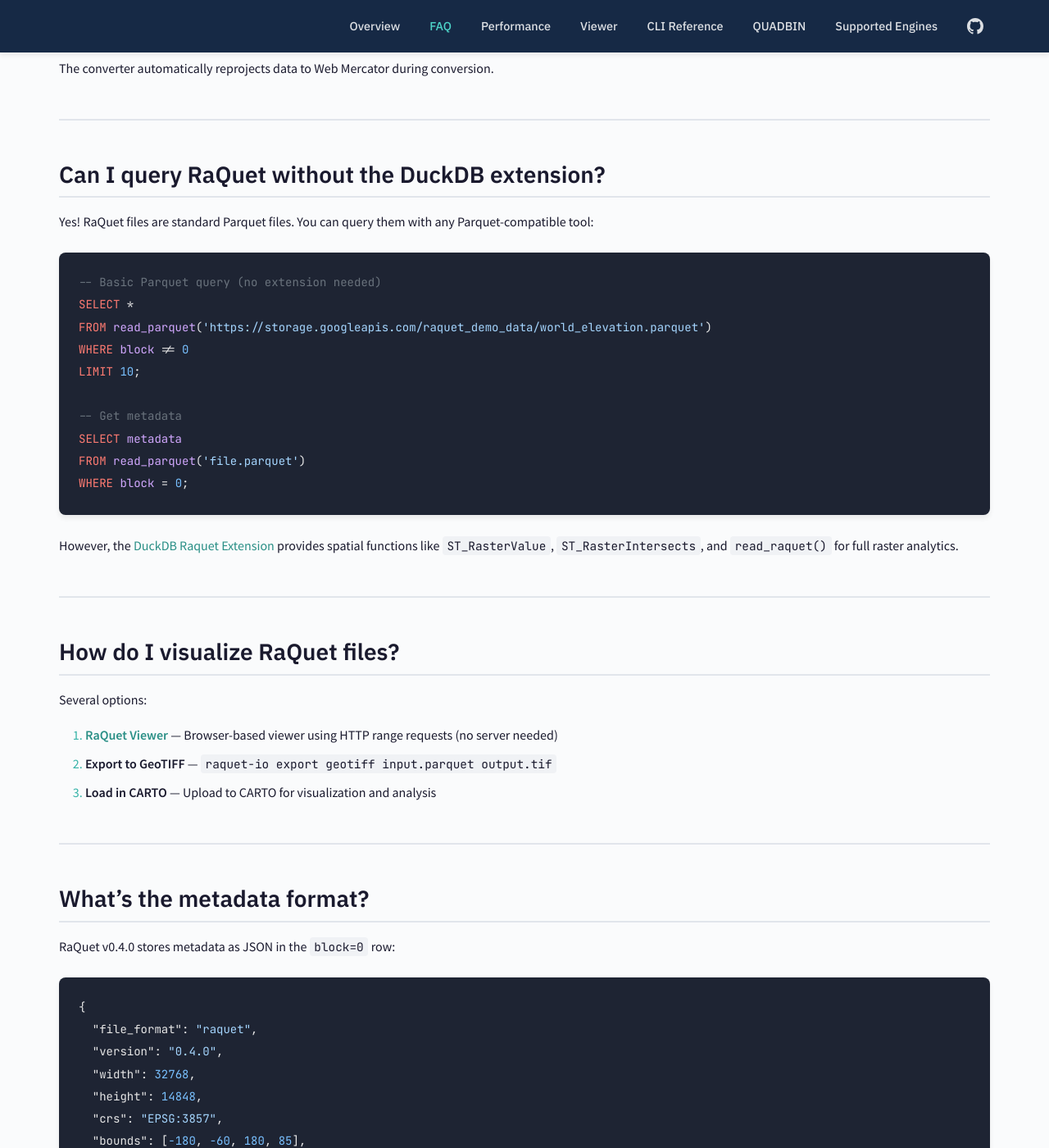
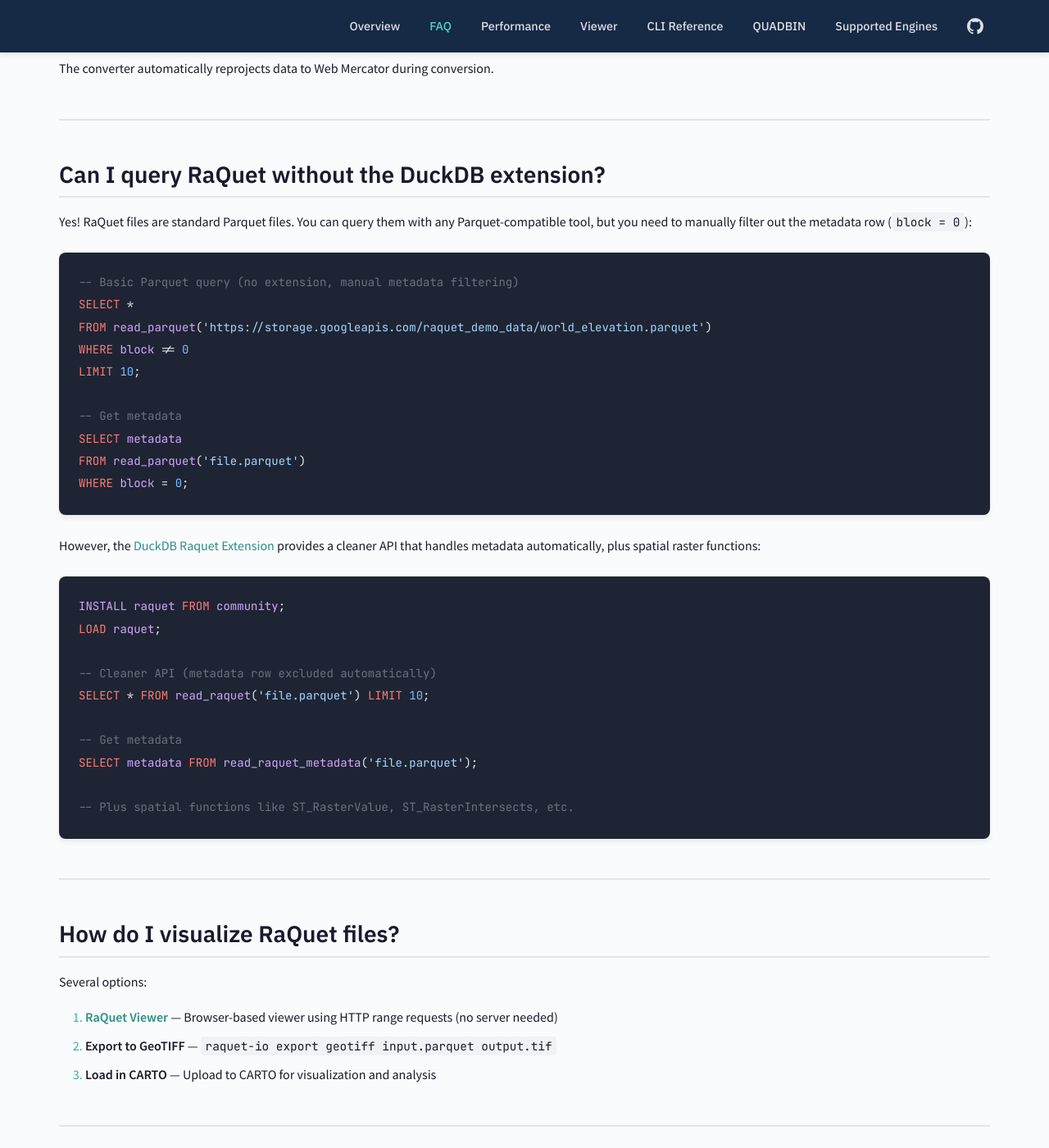
Before and after one commit to CartoDB/raquet, a Jekyll site: the page built from docs/faq.md, in a window 1280 px wide and 1400 px high, scrolled down 2270 px. Shown: the whole window at 82% size. Built offline with Jekyll 4.4.1, drawn with Linux system fonts in a browser that asks for light colours.

Commit message:
Clarify DuckDB extension vs raw Parquet usage in docs
Update engines.md, faq.md, and quadbin.md to:
- Clarify that read_parquet examples show generic DuckDB usage
- Add examples using the DuckDB Raquet Extension with read_raquet()
  and read_raquet_metadata() for a cleaner API
- Explain that the extension handles metadata filtering automatically

Co-Authored-By: Claude Opus 4.5 <noreply@anthropic.com>

````diff
--- a/docs/faq.md
+++ b/docs/faq.md
@@ -68,10 +68,10 @@ The converter automatically reprojects data to Web Mercator during conversion.
 
 ## Can I query RaQuet without the DuckDB extension?
 
-Yes! RaQuet files are standard Parquet files. You can query them with any Parquet-compatible tool:
+Yes! RaQuet files are standard Parquet files. You can query them with any Parquet-compatible tool, but you need to manually filter out the metadata row (`block = 0`):
 
 ```sql
--- Basic Parquet query (no extension needed)
+-- Basic Parquet query (no extension, manual metadata filtering)
 SELECT *
 FROM read_parquet('https://storage.googleapis.com/raquet_demo_data/world_elevation.parquet')
 WHERE block != 0
@@ -83,7 +83,20 @@ FROM read_parquet('file.parquet')
 WHERE block = 0;
 ```
 
-However, the [DuckDB Raquet Extension](https://github.com/jatorre/duckdb-raquet) provides spatial functions like `ST_RasterValue`, `ST_RasterIntersects`, and `read_raquet()` for full raster analytics.
+However, the [DuckDB Raquet Extension](https://github.com/jatorre/duckdb-raquet) provides a cleaner API that handles metadata automatically, plus spatial raster functions:
+
+```sql
+INSTALL raquet FROM community;
+LOAD raquet;
+
+-- Cleaner API (metadata row excluded automatically)
+SELECT * FROM read_raquet('file.parquet') LIMIT 10;
+
+-- Get metadata
+SELECT metadata FROM read_raquet_metadata('file.parquet');
+
+-- Plus spatial functions like ST_RasterValue, ST_RasterIntersects, etc.
+```
 
 ---
 
````
Also changed, not shown: docs/engines.md (+15 -2 lines), docs/quadbin.md (+16 -1 lines).
